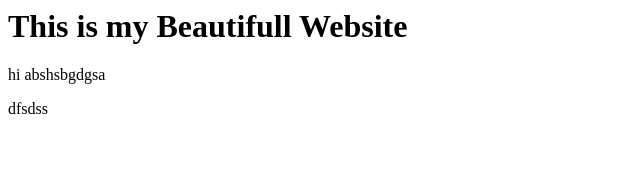
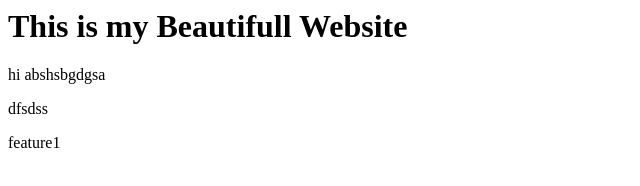
Before and after one commit to aazib12/awsome-repo, a plain HTML site: page index.html in a window 1280 px wide. Shown: the full height of the page, 0-640 px from the left. Drawn offline with Linux system fonts and the light colour scheme.

Commit message:
feature one from another person

```diff
--- a/index.html
+++ b/index.html
@@ -3,4 +3,5 @@
 <h1>This is my Beautifull Website</h1>
 <p>hi abshsbgdgsa</P>
 <p>dfsdss</p>
+<p>feature1<p>
 </html>
```
